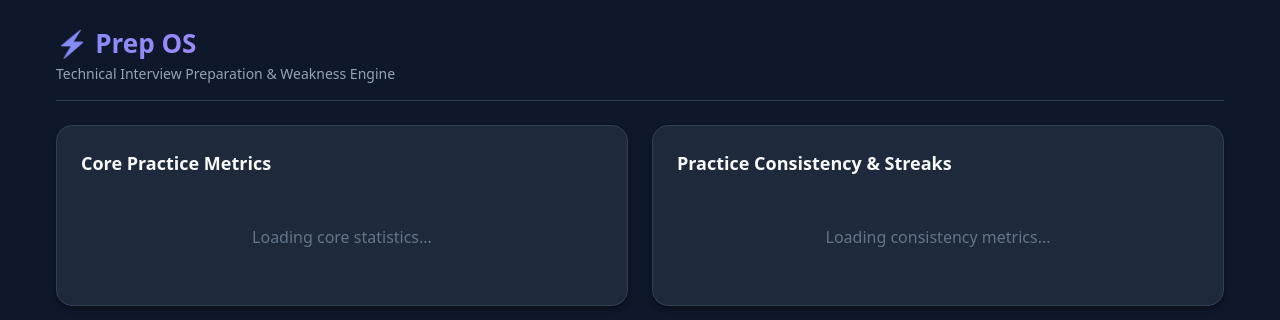
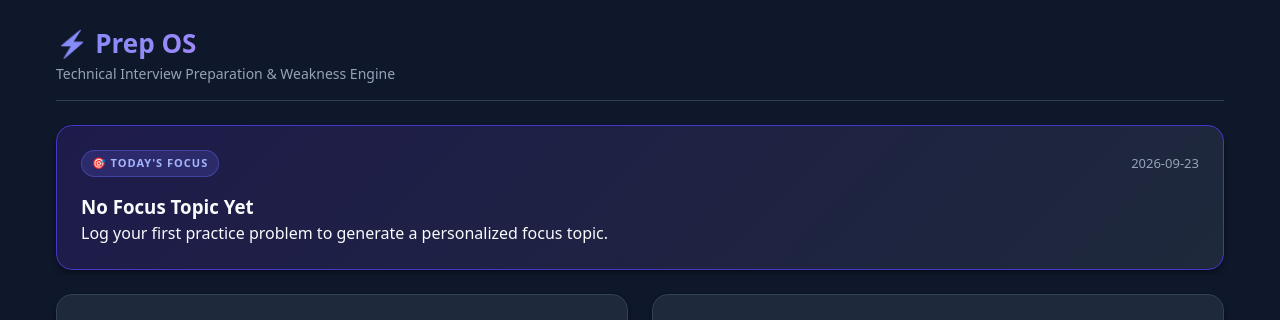
Before and after one commit to shreyashverma5685-sketch/prep-os, a React (Vite) app in the folder client/: page / in a window 1280 px wide. Shown: the top 320 px of the page. Built offline with nearby package versions, Linux system fonts and the light colour scheme; no server answers.

Commit message:
feat(dashboard): add Today's Focus card component

```diff
--- a/client/src/App.jsx
+++ b/client/src/App.jsx
@@ -1,4 +1,5 @@
 import { useState, useEffect } from 'react';
+import FocusCard from './components/FocusCard';
 import LogForm from './components/LogForm';
 import ProblemList from './components/ProblemList';
 import StatsSummary from './components/StatsSummary';
@@ -13,22 +14,25 @@ function App() {
   const [summary, setSummary] = useState(null);
   const [consistency, setConsistency] = useState(null);
   const [mistakeStats, setMistakeStats] = useState(null);
+  const [plan, setPlan] = useState(null);
   const [loading, setLoading] = useState(true);
 
   const fetchData = async () => {
     try {
       setLoading(true);
-      const [probRes, summaryRes, consistencyRes, mistakesRes] = await Promise.all([
+      const [probRes, summaryRes, consistencyRes, mistakesRes, planRes] = await Promise.all([
         fetch(`${API_BASE_URL}/problems`),
         fetch(`${API_BASE_URL}/stats/summary`),
         fetch(`${API_BASE_URL}/stats/consistency`),
-        fetch(`${API_BASE_URL}/stats/mistakes`)
+        fetch(`${API_BASE_URL}/stats/mistakes`),
+        fetch(`${API_BASE_URL}/plan`)
       ]);
 
       if (probRes.ok) setProblems(await probRes.json());
       if (summaryRes.ok) setSummary(await summaryRes.json());
       if (consistencyRes.ok) setConsistency(await consistencyRes.json());
       if (mistakesRes.ok) setMistakeStats(await mistakesRes.json());
+      if (planRes.ok) setPlan(await planRes.json());
     } catch (err) {
       console.error('Error fetching dashboard data:', err);
     } finally {
@@ -72,12 +76,15 @@ function App() {
       </header>
 
       <main className="dashboard-layout">
+        <FocusCard plan={plan} loading={loading} />
         <div className="grid-2col">
           <StatsSummary summary={summary} loading={loading} />
           <ConsistencyCard consistency={consistency} loading={loading} />
         </div>
         <MistakeBreakdown mistakeStats={mistakeStats} loading={loading} />
-        <LogForm onProblemAdded={handleProblemAdded} />
+        <div id="log-form-section">
+          <LogForm onProblemAdded={handleProblemAdded} />
+        </div>
         <ProblemList problems={problems} loading={loading} />
       </main>
     </div>
--- /dev/null
+++ b/client/src/components/FocusCard.jsx
@@ -0,0 +1,82 @@
+import React from 'react';
+
+const FocusCard = ({ plan, loading }) => {
+  if (loading) {
+    return (
+      <div className="card focus-card loading-card">
+        <div className="skeleton-line title"></div>
+        <div className="skeleton-line subtitle"></div>
+      </div>
+    );
+  }
+
+  const todaysFocus = plan?.todays_focus;
+
+  if (!todaysFocus) {
+    return (
+      <div className="card focus-card empty-focus">
+        <div className="focus-header">
+          <span className="focus-badge">🎯 TODAY'S FOCUS</span>
+          <span className="focus-date">{plan?.date || new Date().toISOString().split('T')[0]}</span>
+        </div>
+        <h3>No Focus Topic Yet</h3>
+        <p className="focus-subtext">Log your first practice problem to generate a personalized focus topic.</p>
+      </div>
+    );
+  }
+
+  const score = todaysFocus.weakness_score || 0;
+  let scoreColor = '#10B981'; // green
+  if (score > 60) scoreColor = '#EF4444'; // red
+  else if (score > 30) scoreColor = '#F59E0B'; // yellow
+
+  return (
+    <div className="card focus-card">
+      <div className="focus-header">
+        <div className="focus-badge-wrapper">
+          <span className="focus-badge">🎯 TODAY'S FOCUS</span>
+          <span className="focus-date">{plan?.date || new Date().toISOString().split('T')[0]}</span>
+        </div>
+        <div className="weakness-score-pill" style={{ borderColor: scoreColor, color: scoreColor }}>
+          Weakness Score: {score}/100
+        </div>
+      </div>
+
+      <div className="focus-main">
+        <h2 className="focus-topic-title">{todaysFocus.primary_weak_topic}</h2>
+        <p className="focus-reason">{todaysFocus.reason}</p>
+
+        <div className="focus-stats-row">
+          <div className="focus-stat-item">
+            <span className="stat-label">Logged Problems</span>
+            <span className="stat-value">{todaysFocus.total_problems}</span>
+          </div>
+          <div className="focus-stat-item">
+            <span className="stat-label">Avg Confidence</span>
+            <span className="stat-value">
+              {todaysFocus.avg_confidence !== null ? `${todaysFocus.avg_confidence} / 5` : 'N/A'}
+            </span>
+          </div>
+          <div className="focus-stat-item">
+            <span className="stat-label">Mistakes</span>
+            <span className="stat-value">{todaysFocus.mistake_count}</span>
+          </div>
+        </div>
+
+        <div className="focus-actions">
+          <button
+            className="btn btn-primary focus-btn"
+            onClick={() => {
+              const el = document.getElementById('log-form-section');
+              if (el) el.scrollIntoView({ behavior: 'smooth' });
+            }}
+          >
+            Practice {todaysFocus.primary_weak_topic} Now →
+          </button>
+        </div>
+      </div>
+    </div>
+  );
+};
+
+export default FocusCard;
--- a/client/src/index.css
+++ b/client/src/index.css
@@ -312,3 +312,98 @@ header.app-header {
   padding: 32px 16px;
   color: var(--text-muted);
 }
+
+/* Focus Card Styles */
+.focus-card {
+  background: linear-gradient(135deg, #1e1b4b 0%, #1e293b 100%);
+  border: 1px solid #4338ca;
+  position: relative;
+  overflow: hidden;
+}
+
+.focus-header {
+  display: flex;
+  justify-content: space-between;
+  align-items: center;
+  margin-bottom: 16px;
+}
+
+.focus-badge-wrapper {
+  display: flex;
+  align-items: center;
+  gap: 12px;
+}
+
+.focus-badge {
+  font-size: 11px;
+  font-weight: 800;
+  letter-spacing: 1px;
+  color: #a5b4fc;
+  background: rgba(99, 102, 241, 0.2);
+  padding: 4px 10px;
+  border-radius: 20px;
+  border: 1px solid rgba(99, 102, 241, 0.4);
+}
+
+.focus-date {
+  font-size: 13px;
+  color: var(--text-secondary);
+}
+
+.weakness-score-pill {
+  font-size: 13px;
+  font-weight: 700;
+  padding: 4px 12px;
+  border-radius: 20px;
+  border: 1px solid;
+  background: rgba(15, 23, 42, 0.6);
+}
+
+.focus-topic-title {
+  font-size: 28px;
+  font-weight: 800;
+  color: #ffffff;
+  margin-bottom: 6px;
+}
+
+.focus-reason {
+  font-size: 14px;
+  color: #cbd5e1;
+  margin-bottom: 20px;
+  line-height: 1.5;
+}
+
+.focus-stats-row {
+  display: flex;
+  gap: 24px;
+  margin-bottom: 20px;
+  background: rgba(15, 23, 42, 0.4);
+  padding: 12px 18px;
+  border-radius: var(--radius-md);
+  border: 1px solid var(--border-color);
+}
+
+.focus-stat-item {
+  display: flex;
+  flex-direction: column;
+}
+
+.focus-stat-item .stat-label {
+  font-size: 11px;
+  color: var(--text-muted);
+}
+
+.focus-stat-item .stat-value {
+  font-size: 18px;
+  font-weight: 700;
+  color: #f8fafc;
+}
+
+.focus-btn {
+  background: linear-gradient(135deg, #6366f1 0%, #8b5cf6 100%);
+  font-weight: 700;
+}
+
+.focus-btn:hover {
+  background: linear-gradient(135deg, #4f46e5 0%, #7c3aed 100%);
+}
```
